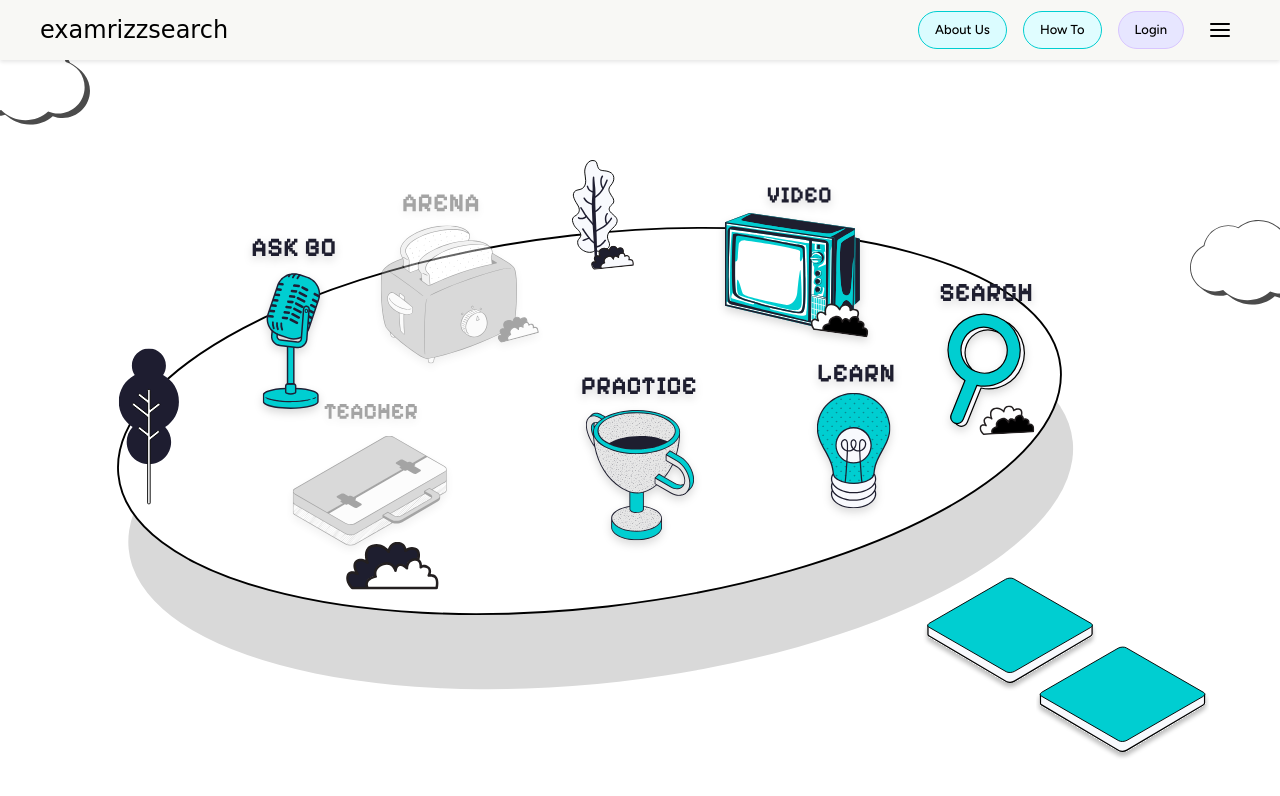
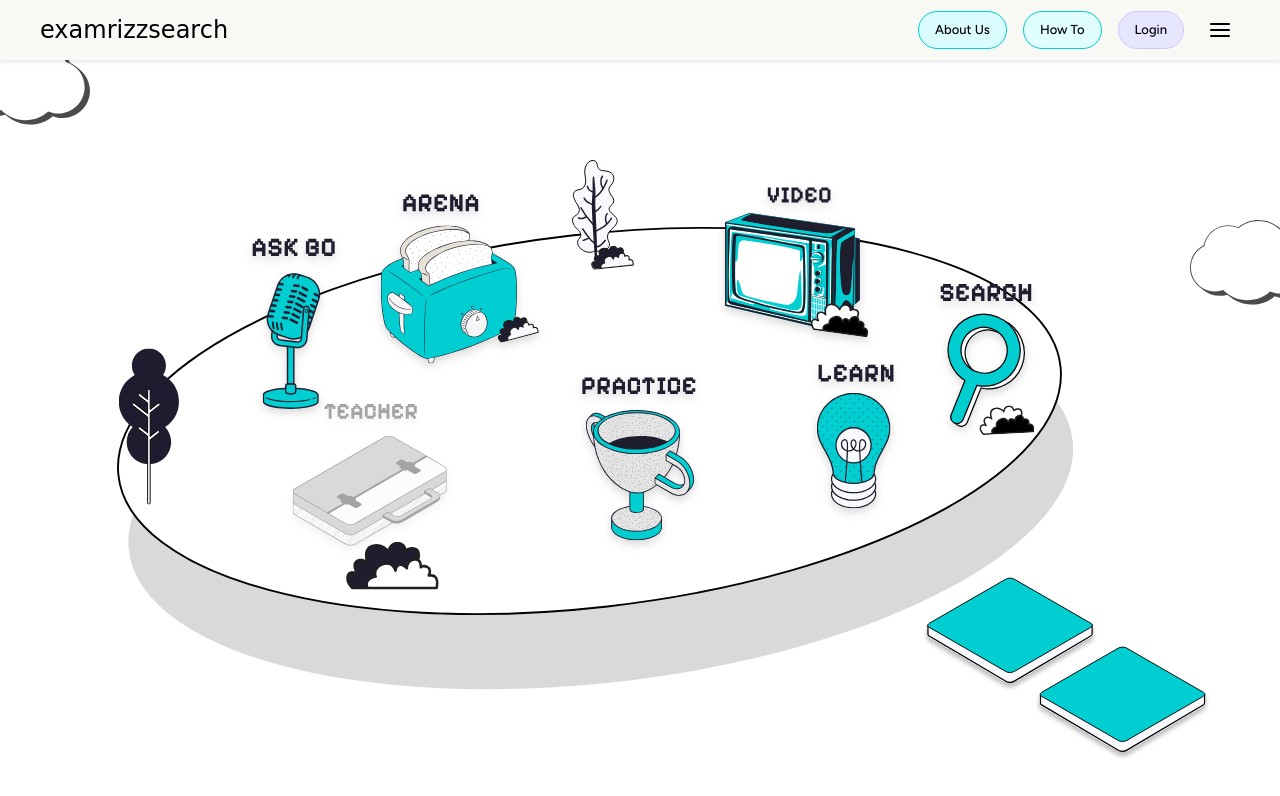
Before and after one commit to sjsenglish/examrizz_october, a Next.js app: page / in a window 1280 px wide. Shown: the top 796 px of the page. Built offline with nearby package versions, Linux system fonts and the light colour scheme; no server answers.

Commit message:
Unlock arena icon and remove coming soon status
- Make arena icon active and clickable
- Add link to /competition page
- Remove greyscale and opacity from arena icon
- Remove 'Coming Soon' hover text from arena
- Keep only teacher icon greyed out with coming soon status

```diff
--- a/components/landing/LandingHub.tsx
+++ b/components/landing/LandingHub.tsx
@@ -50,27 +50,22 @@ export const LandingHub: React.FC<LandingHubProps> = ({ className = '' }) => {
       >
         {/* ARENA - top-left (20% from left, 25% from top) */}
         <div
-          className="absolute group"
+          className="absolute"
           style={{
             left: '32%',
             top: '18%',
             transform: 'translate(-50%, -50%)'
           }}
         >
-          <div className="relative">
+          <Link href="/competition" className="block">
             <Image
               src="/icons/arena.svg"
               alt="ARENA"
               width={186} /* 75% of 248 -> 186 */
               height={186} /* 75% of 248 -> 186 */
-              className="drop-shadow-lg opacity-40 grayscale cursor-not-allowed"
+              className="drop-shadow-lg"
             />
-            <div className="absolute inset-0 flex items-center justify-center opacity-0 group-hover:opacity-100 transition-opacity duration-300">
-              <span className="bg-white/95 px-4 py-2 rounded-lg border-2 border-black shadow-lg font-['Madimi_One'] text-lg">
-                Coming Soon
-              </span>
-            </div>
-          </div>
+          </Link>
         </div>
 
         {/* VIDEO - top-right (75% from left, 25% from top) */}
```
